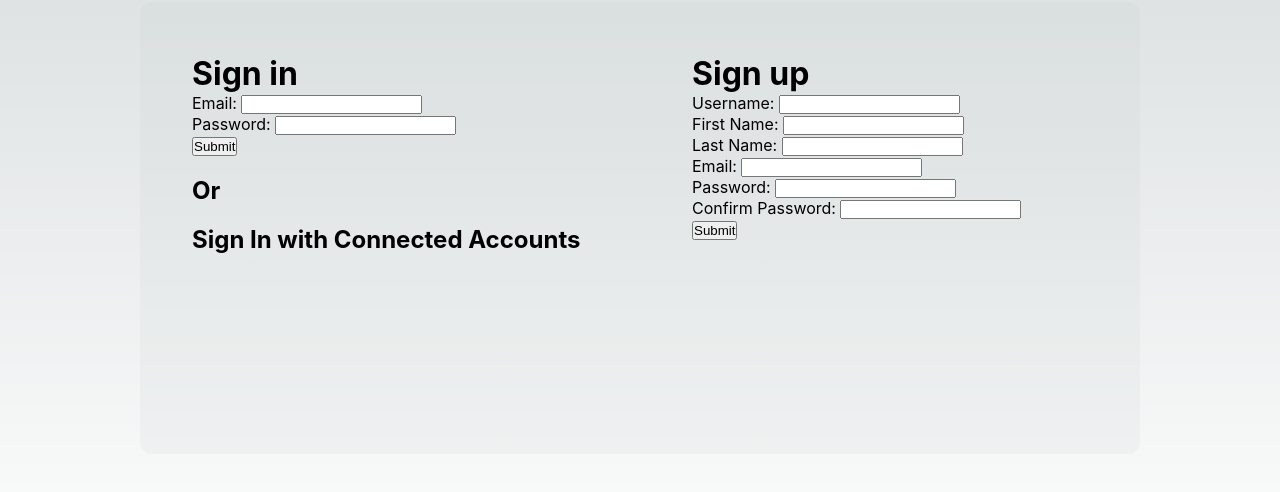
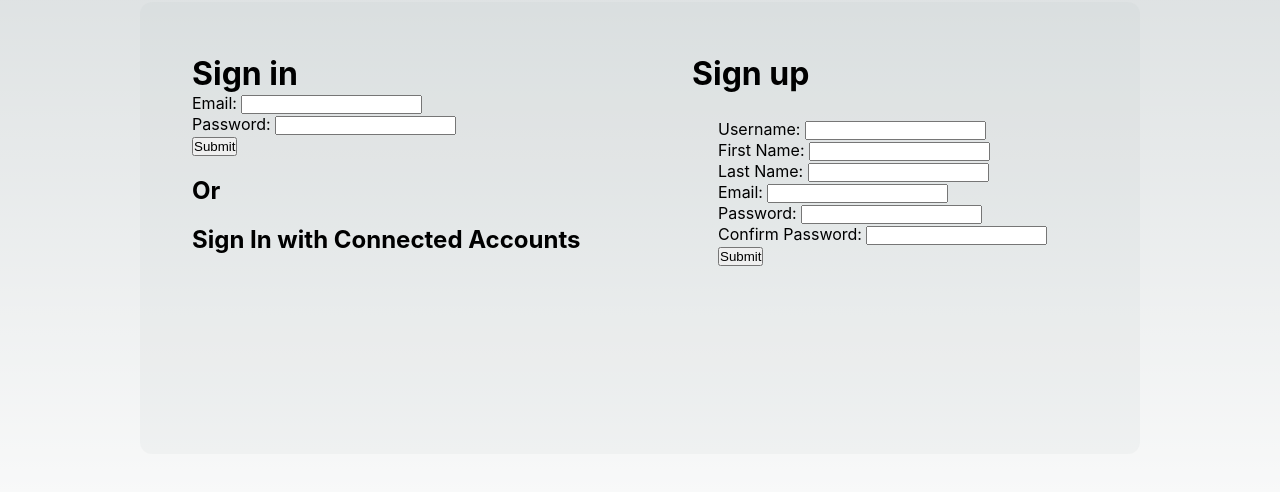
Before and after one commit to 11xnt/irish-collegiate-esports-platform, a Next.js app: page / in a window 1280 px wide. Shown: the part 172-664 px from the top of the page. Built offline with nearby package versions, Linux system fonts and the light colour scheme; no server answers.

Commit message:
added confirmation to sign up for user

```diff
--- a/components/forms/signUp.tsx
+++ b/components/forms/signUp.tsx
@@ -112,6 +112,10 @@ const handleChange = (e: React.ChangeEvent<any>) => {
   }
 
 return (
+  <div>
+  {formSuc ?
+
+      <h1>Success</h1>:
       <form action={`/api/users/create`} method="POST" onSubmit={handleSubmit} key={"signUp"}>
                 <label htmlFor="username">Username: </label>
                 <input type="text" id="username" name="username" value={username} onChange={handleChange}/>
@@ -145,4 +149,6 @@ return (
                 <br/>
               </form>
 
+          }
+          </div>
 )}
```
Lines whose indentation alone changed are shown as unchanged.
